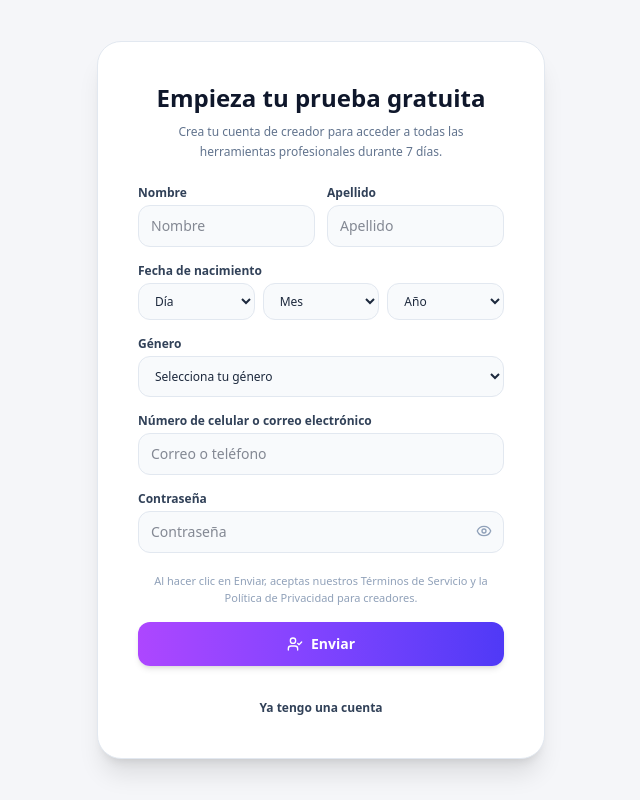
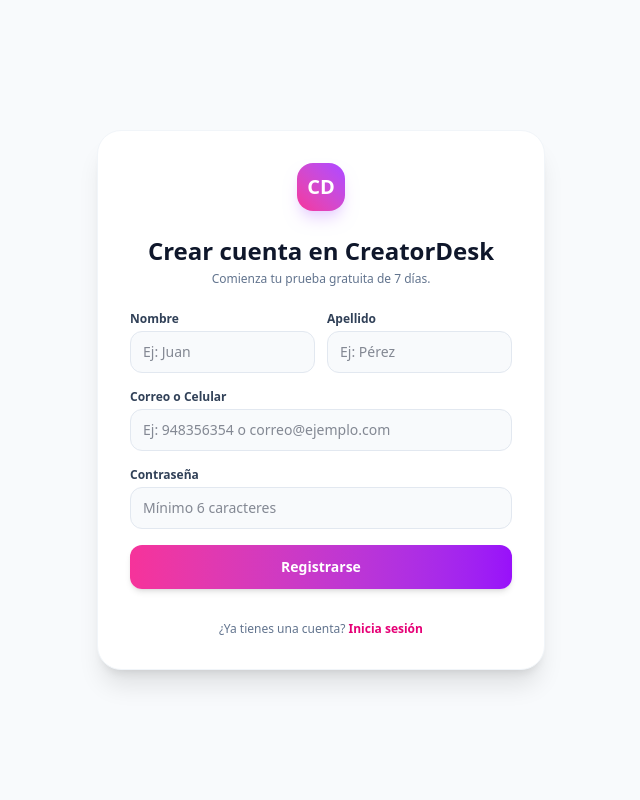
Before and after one commit to diparraguirre-oss/creatordesk, a Next.js app: page /signup in a window 1280 px wide. Shown: the whole page, without its empty margins (319-959 px from the left). Built offline with nearby package versions, Linux system fonts and the light colour scheme.

Commit message:
fix: mostrar errores detallados en signup

```diff
--- a/src/app/signup/page.tsx
+++ b/src/app/signup/page.tsx
@@ -3,23 +3,17 @@
 import { useState } from 'react';
 import { useRouter } from 'next/navigation';
 import Link from 'next/link';
-import { Eye, EyeOff, UserCheck } from 'lucide-react';
 
 export default function SignupPage() {
   const router = useRouter();
   const [firstName, setFirstName] = useState('');
   const [lastName, setLastName] = useState('');
-  const [day, setDay] = useState('');
-  const [month, setMonth] = useState('');
-  const [year, setYear] = useState('');
-  const [gender, setGender] = useState('');
   const [identifier, setIdentifier] = useState('');
   const [password, setPassword] = useState('');
-  const [showPassword, setShowPassword] = useState(false);
   const [loading, setLoading] = useState(false);
   const [errorMsg, setErrorMsg] = useState<string | null>(null);
 
-  const handleSubmit = async (e: React.FormEvent) => {
+  const handleSignup = async (e: React.FormEvent) => {
     e.preventDefault();
     setLoading(true);
     setErrorMsg(null);
@@ -31,7 +25,6 @@ export default function SignupPage() {
         body: JSON.stringify({
           firstName,
           lastName,
-          fullName: `${firstName} ${lastName}`.trim(),
           identifier,
           password,
         }),
@@ -40,11 +33,11 @@ export default function SignupPage() {
       const data = await res.json();
 
       if (!res.ok) {
-        throw new Error(data.error || 'Error al procesar el registro');
+        throw new Error(data.error || 'Error al registrar el usuario');
       }
 
-      // Redirigir a la pantalla de Login tras registro exitoso
-      router.push('/login');
+      // Redirigir al login si el registro fue exitoso
+      router.push('/login?registered=true');
     } catch (err: any) {
       setErrorMsg(err.message || 'Ocurrió un error inesperado');
     } finally {
@@ -53,13 +46,17 @@ export default function SignupPage() {
   };
 
   return (
-    <div className="min-h-screen flex items-center justify-center bg-slate-100/60 p-4">
-      <div className="bg-white p-8 md:p-10 rounded-3xl border border-slate-200 shadow-xl w-full max-w-md space-y-6 text-slate-800">
-        <div className="text-center space-y-2">
-          <h1 className="text-2xl font-bold text-slate-900">Empieza tu prueba gratuita</h1>
-          <p className="text-xs text-slate-500 leading-relaxed max-w-xs mx-auto">
-            Crea tu cuenta de creador para acceder a todas las herramientas profesionales durante 7 días.
-          </p>
+    <div className="min-h-screen flex items-center justify-center bg-slate-50 p-4">
+      <div className="bg-white p-8 rounded-3xl border border-slate-100 shadow-xl w-full max-w-md space-y-6">
+        <div className="flex justify-center">
+          <div className="w-12 h-12 bg-gradient-to-tr from-pink-500 to-purple-500 rounded-2xl flex items-center justify-center text-white font-bold text-xl shadow-lg shadow-purple-200">
+            CD
+          </div>
+        </div>
+
+        <div className="text-center space-y-1">
+          <h1 className="text-2xl font-bold text-slate-900">Crear cuenta en CreatorDesk</h1>
+          <p className="text-xs text-slate-500">Comienza tu prueba gratuita de 7 días.</p>
         </div>
 
         {errorMsg && (
@@ -68,7 +65,7 @@ export default function SignupPage() {
           </div>
         )}
 
-        <form onSubmit={handleSubmit} className="space-y-4">
+        <form onSubmit={handleSignup} className="space-y-4">
           <div className="grid grid-cols-2 gap-3">
             <div>
               <label className="block text-xs font-semibold text-slate-700 mb-1">Nombre</label>
@@ -77,7 +74,7 @@ export default function SignupPage() {
                 required
                 value={firstName}
                 onChange={(e) => setFirstName(e.target.value)}
-                placeholder="Nombre"
+                placeholder="Ej: Juan"
                 className="w-full px-3 py-2.5 bg-slate-50 border border-slate-200 rounded-xl text-sm text-slate-900 focus:outline-none focus:ring-2 focus:ring-purple-500/20 focus:border-purple-500 transition"
               />
             </div>
@@ -88,117 +85,52 @@ export default function SignupPage() {
                 required
                 value={lastName}
                 onChange={(e) => setLastName(e.target.value)}
-                placeholder="Apellido"
+                placeholder="Ej: Pérez"
                 className="w-full px-3 py-2.5 bg-slate-50 border border-slate-200 rounded-xl text-sm text-slate-900 focus:outline-none focus:ring-2 focus:ring-purple-500/20 focus:border-purple-500 transition"
               />
             </div>
           </div>
 
           <div>
-            <label className="block text-xs font-semibold text-slate-700 mb-1">Fecha de nacimiento</label>
-            <div className="grid grid-cols-3 gap-2">
-              <select
-                required
-                value={day}
-                onChange={(e) => setDay(e.target.value)}
-                className="px-3 py-2 bg-slate-50 border border-slate-200 rounded-xl text-xs text-slate-800 focus:outline-none focus:border-purple-500"
-              >
-                <option value="">Día</option>
-                {Array.from({ length: 31 }, (_, i) => i + 1).map((d) => (
-                  <option key={d} value={d}>{d}</option>
-                ))}
-              </select>
-              <select
-                required
-                value={month}
-                onChange={(e) => setMonth(e.target.value)}
-                className="px-3 py-2 bg-slate-50 border border-slate-200 rounded-xl text-xs text-slate-800 focus:outline-none focus:border-purple-500"
-              >
-                <option value="">Mes</option>
-                {['Ene', 'Feb', 'Mar', 'Abr', 'May', 'Jun', 'Jul', 'Ago', 'Sep', 'Oct', 'Nov', 'Dic'].map((m) => (
-                  <option key={m} value={m}>{m}</option>
-                ))}
-              </select>
-              <select
-                required
-                value={year}
-                onChange={(e) => setYear(e.target.value)}
-                className="px-3 py-2 bg-slate-50 border border-slate-200 rounded-xl text-xs text-slate-800 focus:outline-none focus:border-purple-500"
-              >
-                <option value="">Año</option>
-                {Array.from({ length: 50 }, (_, i) => 2010 - i).map((y) => (
-                  <option key={y} value={y}>{y}</option>
-                ))}
-              </select>
-            </div>
-          </div>
-
-          <div>
-            <label className="block text-xs font-semibold text-slate-700 mb-1">Género</label>
-            <select
-              required
-              value={gender}
-              onChange={(e) => setGender(e.target.value)}
-              className="w-full px-3 py-2.5 bg-slate-50 border border-slate-200 rounded-xl text-xs text-slate-800 focus:outline-none focus:border-purple-500"
-            >
-              <option value="">Selecciona tu género</option>
-              <option value="Femenino">Femenino</option>
-              <option value="Masculino">Masculino</option>
-              <option value="Otro">Otro / Prefiero no decir</option>
-            </select>
-          </div>
-
-          <div>
-            <label className="block text-xs font-semibold text-slate-700 mb-1">Número de celular o correo electrónico</label>
+            <label className="block text-xs font-semibold text-slate-700 mb-1">Correo o Celular</label>
             <input
               type="text"
               required
               value={identifier}
               onChange={(e) => setIdentifier(e.target.value)}
-              placeholder="Correo o teléfono"
+              placeholder="Ej: 948356354 o correo@ejemplo.com"
               className="w-full px-3 py-2.5 bg-slate-50 border border-slate-200 rounded-xl text-sm text-slate-900 focus:outline-none focus:ring-2 focus:ring-purple-500/20 focus:border-purple-500 transition"
             />
           </div>
 
           <div>
             <label className="block text-xs font-semibold text-slate-700 mb-1">Contraseña</label>
-            <div className="relative">
             <input
-                type={showPassword ? 'text' : 'password'}
+              type="password"
               required
               value={password}
               onChange={(e) => setPassword(e.target.value)}
-                placeholder="Contraseña"
-                className="w-full pl-3 pr-10 py-2.5 bg-slate-50 border border-slate-200 rounded-xl text-sm text-slate-900 focus:outline-none focus:ring-2 focus:ring-purple-500/20 focus:border-purple-500 transition"
+              placeholder="Mínimo 6 caracteres"
+              className="w-full px-3 py-2.5 bg-slate-50 border border-slate-200 rounded-xl text-sm text-slate-900 focus:outline-none focus:ring-2 focus:ring-purple-500/20 focus:border-purple-500 transition"
             />
-              <button
-                type="button"
-                onClick={() => setShowPassword(!showPassword)}
-                className="absolute right-3 top-3 text-slate-400 hover:text-slate-600"
-              >
-                {showPassword ? <EyeOff className="w-4 h-4" /> : <Eye className="w-4 h-4" />}
-              </button>
           </div>
-          </div>
-
-          <p className="text-[11px] text-slate-400 text-center leading-normal pt-1">
-            Al hacer clic en Enviar, aceptas nuestros Términos de Servicio y la Política de Privacidad para creadores.
-          </p>
 
           <button
             type="submit"
             disabled={loading}
-            className="w-full py-3 bg-gradient-to-r from-purple-500 to-indigo-600 hover:opacity-95 text-white font-semibold rounded-xl text-sm transition shadow-md flex items-center justify-center gap-2 disabled:opacity-50"
+            className="w-full py-3 bg-gradient-to-r from-pink-500 to-purple-600 hover:opacity-95 text-white font-semibold rounded-xl text-sm transition shadow-md disabled:opacity-50"
           >
-            <UserCheck className="w-4 h-4" />
-            {loading ? 'Procesando...' : 'Enviar'}
+            {loading ? 'Creando cuenta...' : 'Registrarse'}
           </button>
         </form>
 
-        <div className="text-center pt-1">
-          <Link href="/login" className="text-xs font-semibold text-slate-700 hover:text-purple-600 transition">
-            Ya tengo una cuenta
+        <div className="text-center pt-2">
+          <p className="text-xs text-slate-500">
+            ¿Ya tienes una cuenta?{' '}
+            <Link href="/login" className="text-pink-600 font-semibold hover:underline">
+              Inicia sesión
             </Link>
+          </p>
         </div>
       </div>
     </div>
```
Lines whose indentation alone changed are shown as unchanged.
